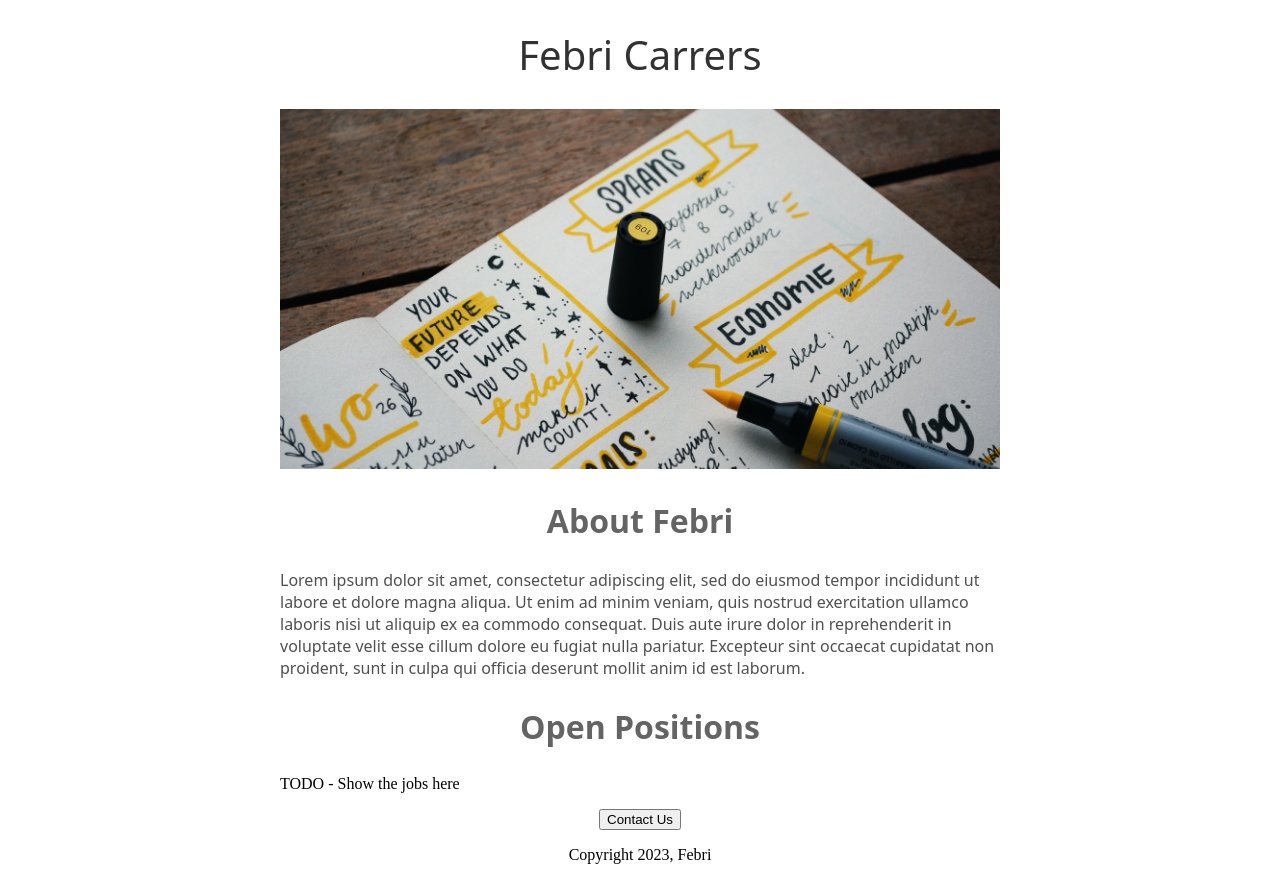
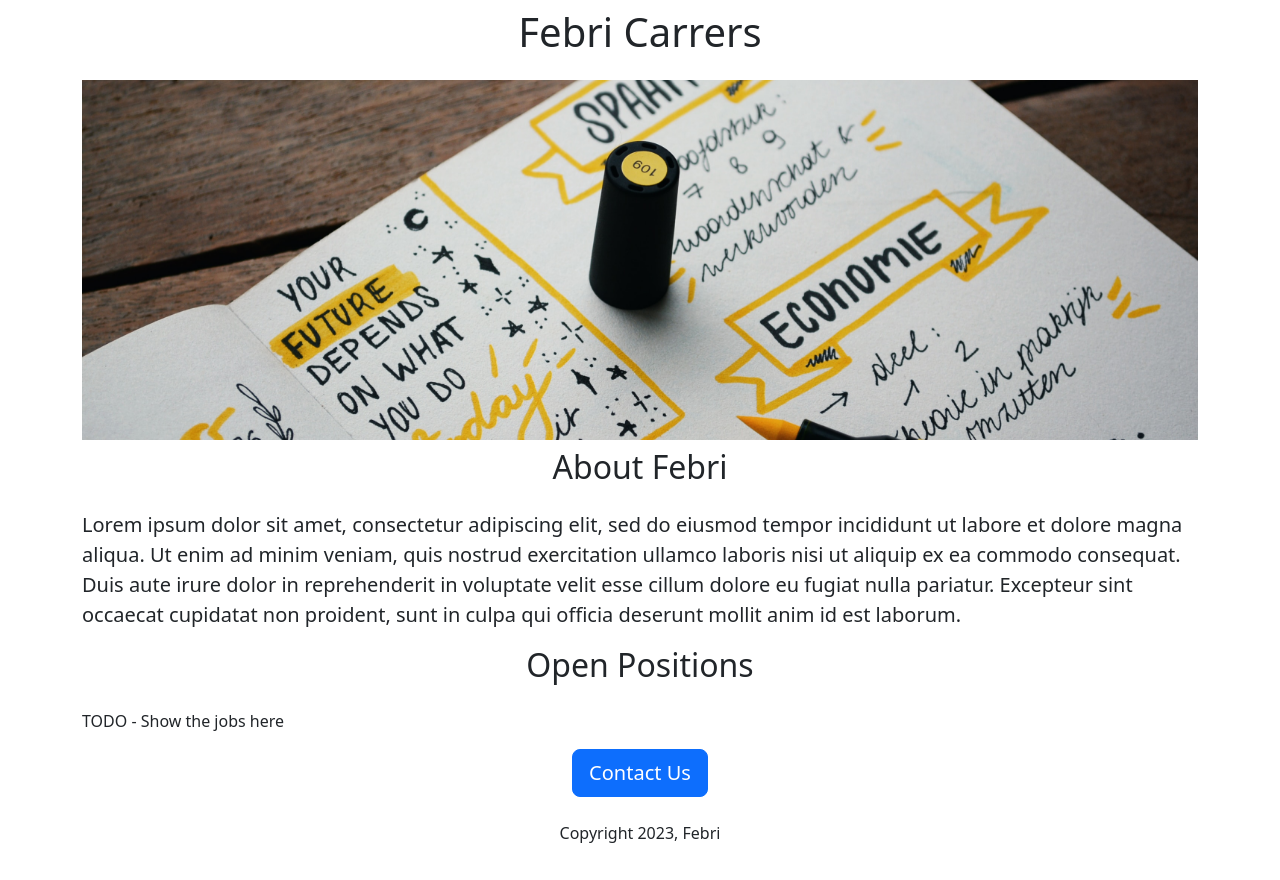
Before and after one commit to bawahirfebri/febri-careers-website-v2, a Flask app: page / in a window 1280 px wide. After the commit the page ends 843 px from the top, so only its background shows below. Run offline with Flask 3, Linux system fonts and the light colour scheme.

Commit message:
styling with CSS and Bootstrap

```diff
--- a/templates/home.html
+++ b/templates/home.html
@@ -1,53 +1,31 @@
 <!DOCTYPE html>
 <html>
     <head>
+        <meta charset="utf-8">
+        <meta name="viewport" content="width=device-width, initial-scale=1">
         <title>Febri Careers</title>
+        <link href="https://cdn.jsdelivr.net/npm/bootstrap@5.3.1/dist/css/bootstrap.min.css" rel="stylesheet" integrity="sha384-4bw+/aepP/YC94hEpVNVgiZdgIC5+VKNBQNGCHeKRQN+PtmoHDEXuppvnDJzQIu9" crossorigin="anonymous">
         <style>
-            h1 {
-                font-size: 40px;
-                font-family: system-ui, -apple-system, BlinkMacSystemFont, 'Segoe UI', Roboto, Oxygen, Ubuntu, Cantarell, 'Open Sans', 'Helvetica Neue', sans-serif;
-                font-weight: normal;
-                color: rgb(50, 50, 50);
-                text-align: center;
-            }
-
             #banner {
+                height: 360px;
                 width: 100%;
-                height: 360px;
                 object-fit: cover;
-            }
-
-            h2 {
-                font-size: 32px;
-                font-family: system-ui, -apple-system, BlinkMacSystemFont, 'Segoe UI', Roboto, Oxygen, Ubuntu, Cantarell, 'Open Sans', 'Helvetica Neue', sans-serif;
-                color: rgb(100, 100, 100);
-                text-align: center;
-            }
-
-            .bodytext {
-                font-family: system-ui, -apple-system, BlinkMacSystemFont, 'Segoe UI', Roboto, Oxygen, Ubuntu, Cantarell, 'Open Sans', 'Helvetica Neue', sans-serif;
-                color: rgb(80, 80, 80);
-            }
-
-            #container {
-                max-width: 720px;
-                margin: 0 auto;
             }
         </style>
     </head>
     <body>
-        <div id="container">
-            <h1>Febri Carrers</h1>
-            <img src="static/banner.jpg" id="banner">
+        <div class="container">
+            <h1 class="text-center mt-2 mb-4">Febri Carrers</h1>
+            <img class="img-fluid" src="static/banner.jpg" id="banner">
 
-            <h2>About Febri</h2>
-            <p class="bodytext">Lorem ipsum dolor sit amet, consectetur adipiscing elit, sed do eiusmod tempor incididunt ut labore et dolore magna aliqua. Ut enim ad minim veniam, quis nostrud exercitation ullamco laboris nisi ut aliquip ex ea commodo consequat. Duis aute irure dolor in reprehenderit in voluptate velit esse cillum dolore eu fugiat nulla pariatur. Excepteur sint occaecat cupidatat non proident, sunt in culpa qui officia deserunt mollit anim id est laborum.</p>
+            <h2 class="text-center mt-2 mb-4">About Febri</h2>
+            <p class="lead">Lorem ipsum dolor sit amet, consectetur adipiscing elit, sed do eiusmod tempor incididunt ut labore et dolore magna aliqua. Ut enim ad minim veniam, quis nostrud exercitation ullamco laboris nisi ut aliquip ex ea commodo consequat. Duis aute irure dolor in reprehenderit in voluptate velit esse cillum dolore eu fugiat nulla pariatur. Excepteur sint occaecat cupidatat non proident, sunt in culpa qui officia deserunt mollit anim id est laborum.</p>
 
-            <h2>Open Positions</h2>
+            <h2 class="text-center mt-2 mb-4">Open Positions</h2>
             <p>TODO - Show the jobs here</p>
-            <div style="text-align: center;">
-                <button>Contact Us</button>
-                <p>Copyright 2023, Febri</p>
+            <div class="text-center">
+                <button class="btn btn-primary btn-lg">Contact Us</button>
+                <p class="mt-4">Copyright 2023, Febri</p>
             </div>
         </div>
     </body>
```
